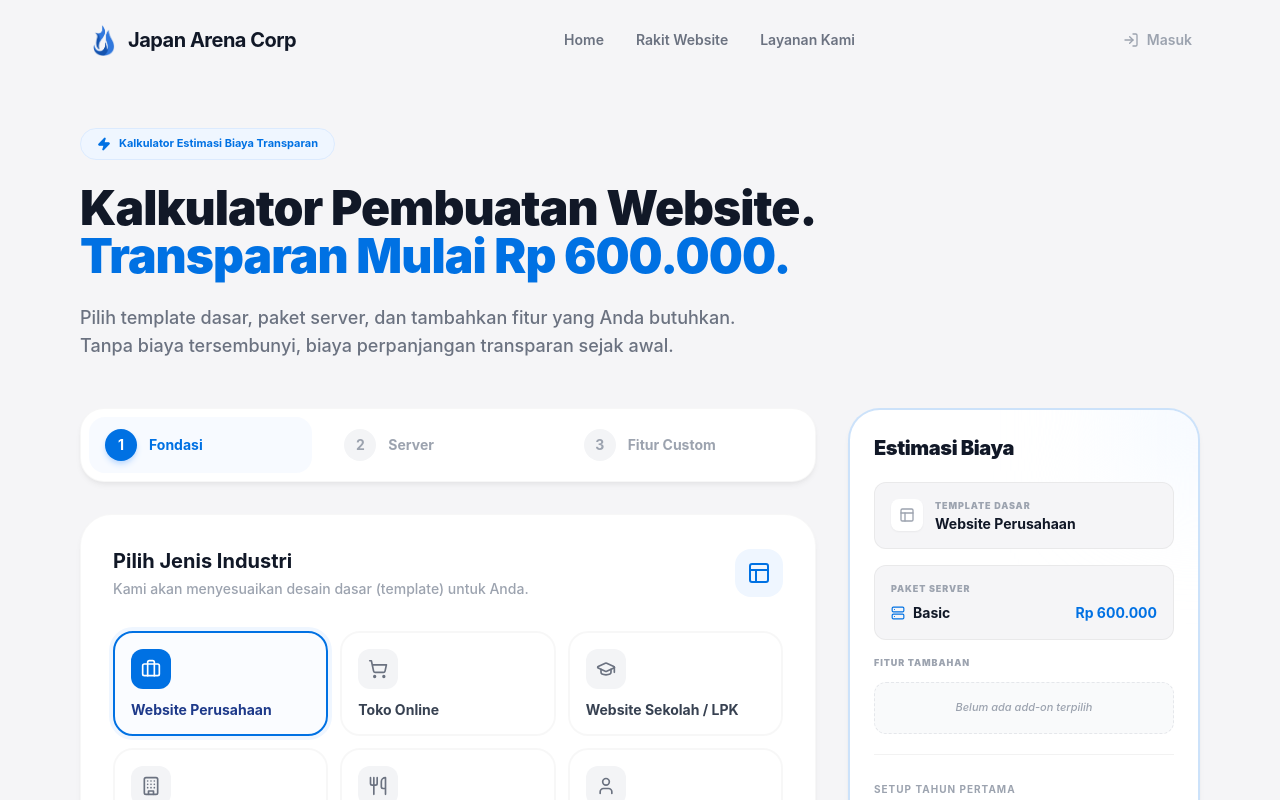
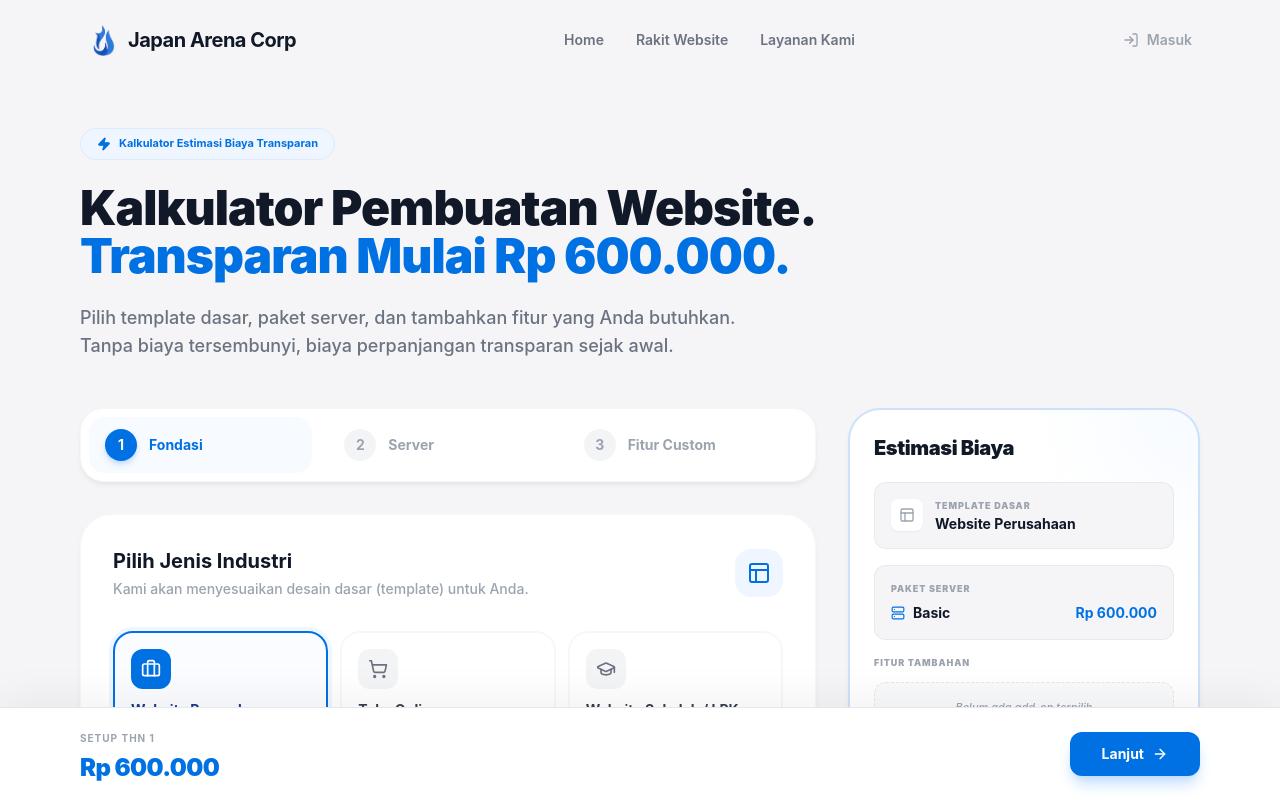
Before and after one commit to RiGi26/ja-landingpage-platform, a Next.js app: page /seluruh-layanan in a window 1280 px wide. Shown: the top 800 px of the page. Built offline with nearby package versions, Linux system fonts and the light colour scheme.

Commit message:
feat: show sticky order bar on all screen sizes including desktop

```diff
--- a/app/seluruh-layanan/page.tsx
+++ b/app/seluruh-layanan/page.tsx
@@ -807,11 +807,12 @@ Terima kasih.`
               </Link>          </div>
       </section>
 
-      {/* Mobile Fixed Bottom Bar */}
-      <div className="fixed bottom-0 left-0 w-full bg-white border-t border-gray-200 p-4 pb-6 lg:hidden z-50 shadow-[0_-10px_40px_rgba(0,0,0,0.05)] flex items-center justify-between">
+      {/* Fixed Bottom Bar (All Screens) */}
+      <div className="fixed bottom-0 left-0 w-full bg-white border-t border-gray-200 py-4 z-50 shadow-[0_-10px_40px_rgba(0,0,0,0.05)]">
+        <div className="max-w-6xl mx-auto px-4 flex items-center justify-between">
           <div className="space-y-0.5">
               <span className="text-[10px] font-bold text-gray-400 uppercase tracking-widest">Setup Thn 1</span>
-              <p className="text-xl font-black text-[#0071E3] tracking-tight">
+              <p className="text-xl md:text-2xl font-black text-[#0071E3] tracking-tight">
                   Rp {animatedSetupTotal.toLocaleString('id-ID')}
               </p>
           </div>
@@ -821,7 +822,7 @@ Terima kasih.`
                       window.scrollTo({ top: 150, behavior: 'smooth' });
                       setCurrentStep(prev => prev + 1);
                   }}
-                  className="flex items-center gap-2 px-6 py-3 bg-[#0071E3] text-white rounded-xl font-bold text-sm shadow-lg shadow-blue-200 active:scale-95 transition-all"
+                  className="flex items-center gap-2 px-6 md:px-8 py-3 bg-[#0071E3] text-white rounded-xl font-bold text-sm shadow-lg shadow-blue-200 active:scale-95 transition-all"
               >
                   Lanjut <ArrowRight size={16} />
               </button>
@@ -830,11 +831,12 @@ Terima kasih.`
                   href={`https://ja-websitebuilder-platform-nfoa.vercel.app/order?industri=${encodeURIComponent(selectedTemplate)}&estimasi=${setupTotal}&paket=${encodeURIComponent(selectedPackage.name)}&addons=${encodeURIComponent(selectedAddons.map(a => a.name).join(', '))}`}
                   target="_blank"
                   rel="noopener noreferrer"
-                  className="flex items-center gap-2 px-6 py-3 bg-[#0071E3] text-white rounded-xl font-bold text-sm shadow-lg active:scale-95 transition-all"
+                  className="flex items-center gap-2 px-6 md:px-8 py-3 bg-[#0071E3] text-white rounded-xl font-bold text-sm shadow-lg active:scale-95 transition-all hover:bg-blue-600"
               >
                   Buat Order & Lacak <ArrowRight size={16} />
               </a>
           )}
+        </div>
       </div>
     </div>
   )
```
